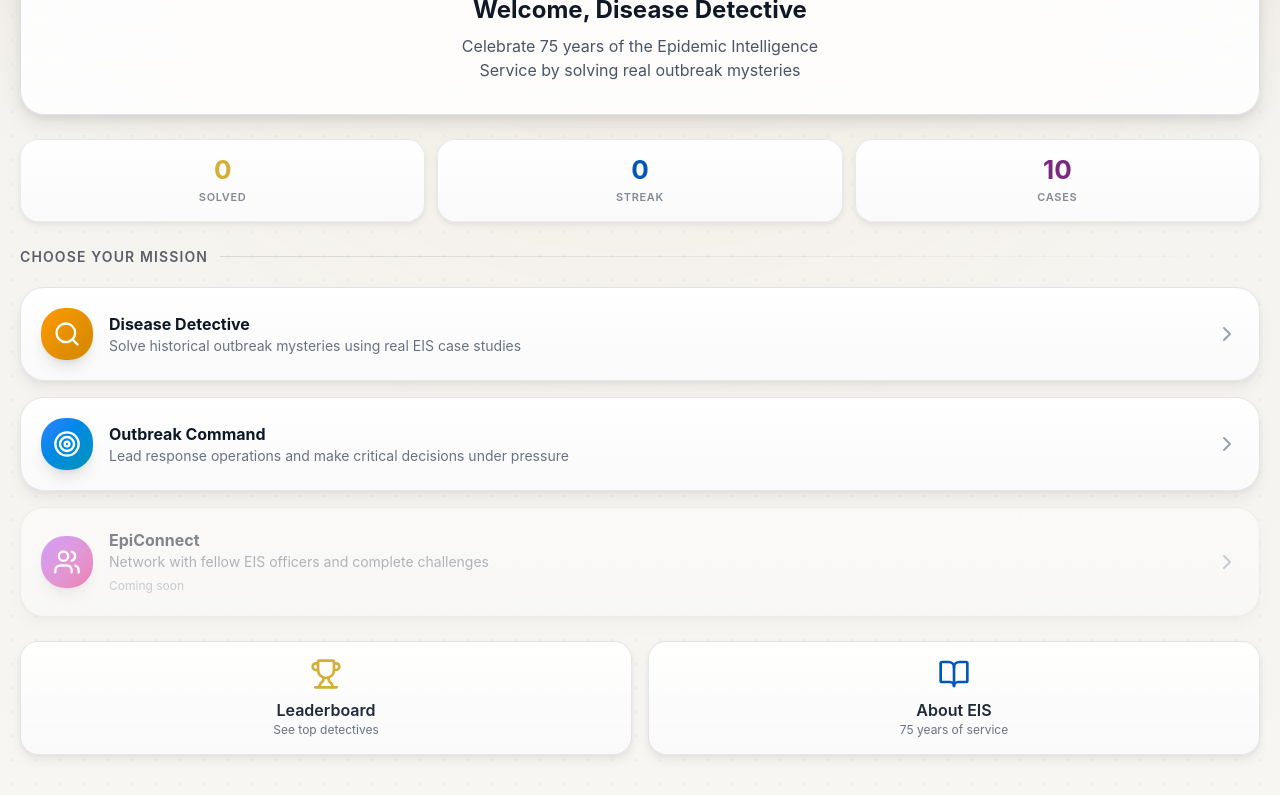
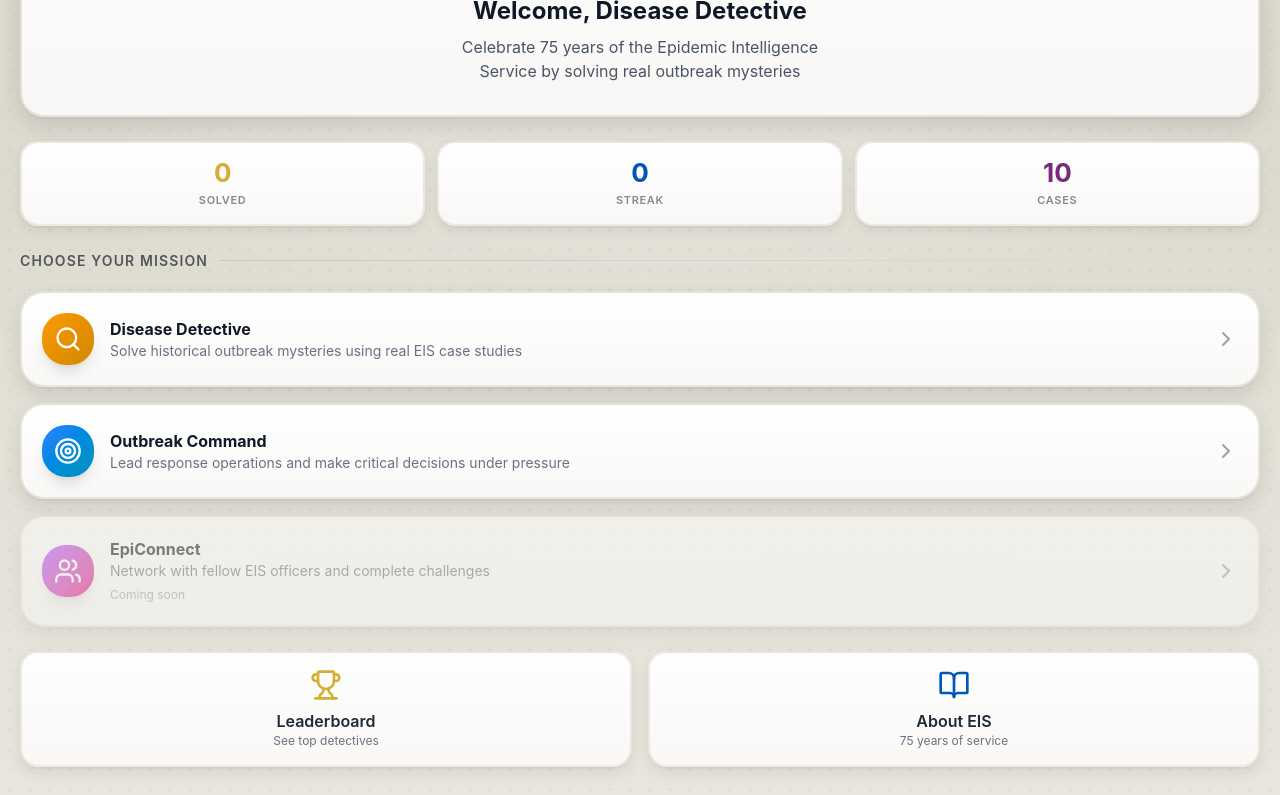
Before and after one commit to terezinvites777/eis-75th-games, a React (Vite) app: page / in a window 1280 px wide. Shown: the part 260-1055 px from the top of the page. Built offline with nearby package versions, Linux system fonts and the light colour scheme.

Commit message:
style: Much more dramatic museum aesthetic - darker parchment bg, visible card borders

```diff
--- a/src/styles/brand.css
+++ b/src/styles/brand.css
@@ -111,8 +111,10 @@
   position: relative;
   min-height: 100vh;
   color: var(--ink);
-  background:
-    linear-gradient(180deg, #e8e4dc 0%, #f5f3ef 30%, #f8f7f4 100%);
+  background: #d8d4c8;
+  background-image:
+    radial-gradient(ellipse 120% 80% at 50% 0%, rgba(255,255,255,0.7) 0%, transparent 60%),
+    linear-gradient(180deg, #cec9bb 0%, #d8d4c8 20%, #e2dfd5 50%, #ebe9e2 100%);
 }
 
 .app-bg::before {
@@ -121,10 +123,9 @@
   position: absolute;
   inset: 0;
   z-index: 0;
-  background-image:
-    radial-gradient(circle at 50% 0%, rgba(212, 175, 55, 0.08) 0%, transparent 50%),
-    radial-gradient(rgba(15, 23, 42, 0.04) 1px, transparent 1px);
-  background-size: 100% 100%, 24px 24px;
+  background-image: radial-gradient(circle, rgba(0,0,0,0.12) 1px, transparent 1px);
+  background-size: 20px 20px;
+  opacity: 0.5;
 }
 
 .app-bg > * {
@@ -186,31 +187,31 @@
 
 /* ---------- Surfaces / Cards ---------- */
 .surface {
-  background: linear-gradient(180deg, rgba(255, 255, 255, 0.95) 0%, rgba(255, 255, 255, 0.85) 100%);
-  border: 1px solid rgba(15, 23, 42, 0.12);
+  background: linear-gradient(180deg, #ffffff 0%, #f8f7f5 100%);
+  border: 2px solid rgba(180, 170, 150, 0.3);
   border-radius: var(--radius-xl);
   box-shadow:
-    0 4px 6px rgba(0, 0, 0, 0.05),
-    0 10px 20px rgba(0, 0, 0, 0.08),
-    inset 0 1px 0 rgba(255, 255, 255, 0.8);
+    0 2px 0 rgba(180, 170, 150, 0.2),
+    0 8px 24px rgba(0, 0, 0, 0.12),
+    inset 0 1px 0 rgba(255, 255, 255, 1);
 }
 
 .surface-solid {
-  background: #ffffff;
-  border: 1px solid rgba(15, 23, 42, 0.10);
+  background: #fefefe;
+  border: 2px solid rgba(180, 170, 150, 0.25);
   border-radius: var(--radius-xl);
   box-shadow:
-    0 4px 6px rgba(0, 0, 0, 0.05),
-    0 10px 20px rgba(0, 0, 0, 0.08);
+    0 2px 0 rgba(180, 170, 150, 0.15),
+    0 8px 20px rgba(0, 0, 0, 0.10);
 }
 
 .panel {
-  background: linear-gradient(180deg, rgba(255, 255, 255, 0.92) 0%, rgba(250, 250, 250, 0.88) 100%);
-  border: 1px solid rgba(15, 23, 42, 0.10);
+  background: linear-gradient(180deg, #fefefe 0%, #f9f8f6 100%);
+  border: 2px solid rgba(180, 170, 150, 0.25);
   border-radius: var(--radius-lg);
   box-shadow:
-    0 2px 4px rgba(0, 0, 0, 0.04),
-    0 6px 12px rgba(0, 0, 0, 0.06);
+    0 2px 0 rgba(180, 170, 150, 0.15),
+    0 6px 16px rgba(0, 0, 0, 0.08);
   padding: 1rem;
 }
 
@@ -318,15 +319,15 @@
 
 /* ---------- Stat Cards ---------- */
 .stat-card {
-  background: linear-gradient(180deg, #ffffff 0%, #fafafa 100%);
-  border: 1px solid rgba(15, 23, 42, 0.08);
+  background: linear-gradient(180deg, #ffffff 0%, #f9f8f6 100%);
+  border: 2px solid rgba(180, 170, 150, 0.25);
   border-radius: var(--radius-lg);
   padding: 16px 12px;
   text-align: center;
   box-shadow:
-    0 2px 4px rgba(0, 0, 0, 0.04),
-    0 4px 8px rgba(0, 0, 0, 0.04),
-    inset 0 1px 0 rgba(255, 255, 255, 0.9);
+    0 2px 0 rgba(180, 170, 150, 0.15),
+    0 4px 12px rgba(0, 0, 0, 0.08),
+    inset 0 1px 0 rgba(255, 255, 255, 1);
 }
 
 .stat-value {
@@ -347,26 +348,26 @@
 /* ---------- Game Cards ---------- */
 .game-card {
   position: relative;
-  background: linear-gradient(180deg, #ffffff 0%, #fafafa 100%);
-  border: 1px solid rgba(15, 23, 42, 0.10);
+  background: linear-gradient(180deg, #ffffff 0%, #f9f8f6 100%);
+  border: 2px solid rgba(180, 170, 150, 0.3);
   border-radius: var(--radius-xl);
   padding: 20px;
   box-shadow:
-    0 2px 4px rgba(0, 0, 0, 0.04),
-    0 8px 16px rgba(0, 0, 0, 0.06),
-    inset 0 1px 0 rgba(255, 255, 255, 0.9);
+    0 2px 0 rgba(180, 170, 150, 0.2),
+    0 8px 20px rgba(0, 0, 0, 0.10),
+    inset 0 1px 0 rgba(255, 255, 255, 1);
   cursor: pointer;
   overflow: hidden;
   transition: transform 200ms ease, box-shadow 200ms ease, border-color 200ms ease;
 }
 
 .game-card:hover {
-  transform: translateY(-3px);
-  border-color: rgba(15, 23, 42, 0.15);
+  transform: translateY(-4px);
+  border-color: rgba(150, 140, 120, 0.4);
   box-shadow:
-    0 4px 8px rgba(0, 0, 0, 0.06),
-    0 12px 24px rgba(0, 0, 0, 0.10),
-    inset 0 1px 0 rgba(255, 255, 255, 0.9);
+    0 4px 0 rgba(180, 170, 150, 0.15),
+    0 12px 28px rgba(0, 0, 0, 0.14),
+    inset 0 1px 0 rgba(255, 255, 255, 1);
 }
 
 .game-card::before {
@@ -375,8 +376,8 @@
   top: 0;
   left: 0;
   right: 0;
-  height: 3px;
-  background: linear-gradient(90deg, var(--theme-primary, #0057B8), var(--theme-secondary, #0077B6));
+  height: 4px;
+  background: linear-gradient(90deg, var(--theme-primary, #D4AF37), var(--theme-secondary, #B8860B));
   opacity: 0;
   transition: opacity 200ms;
 }
```
